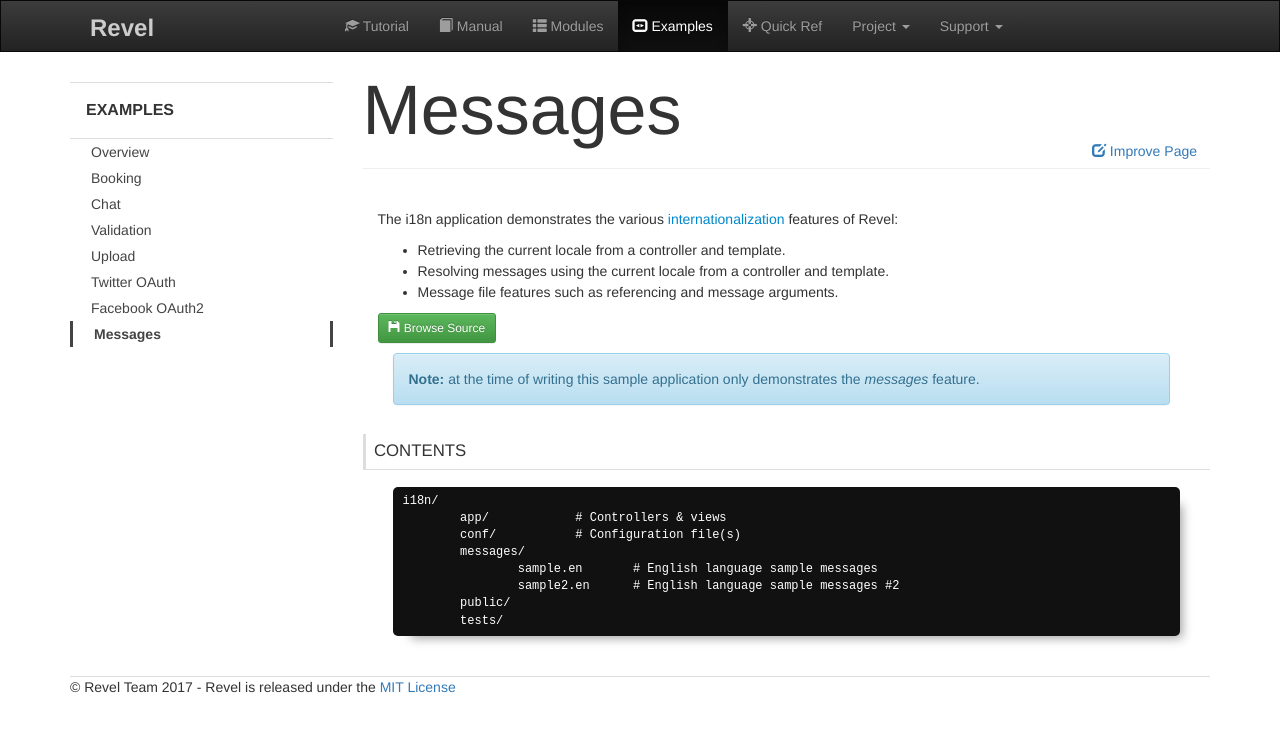
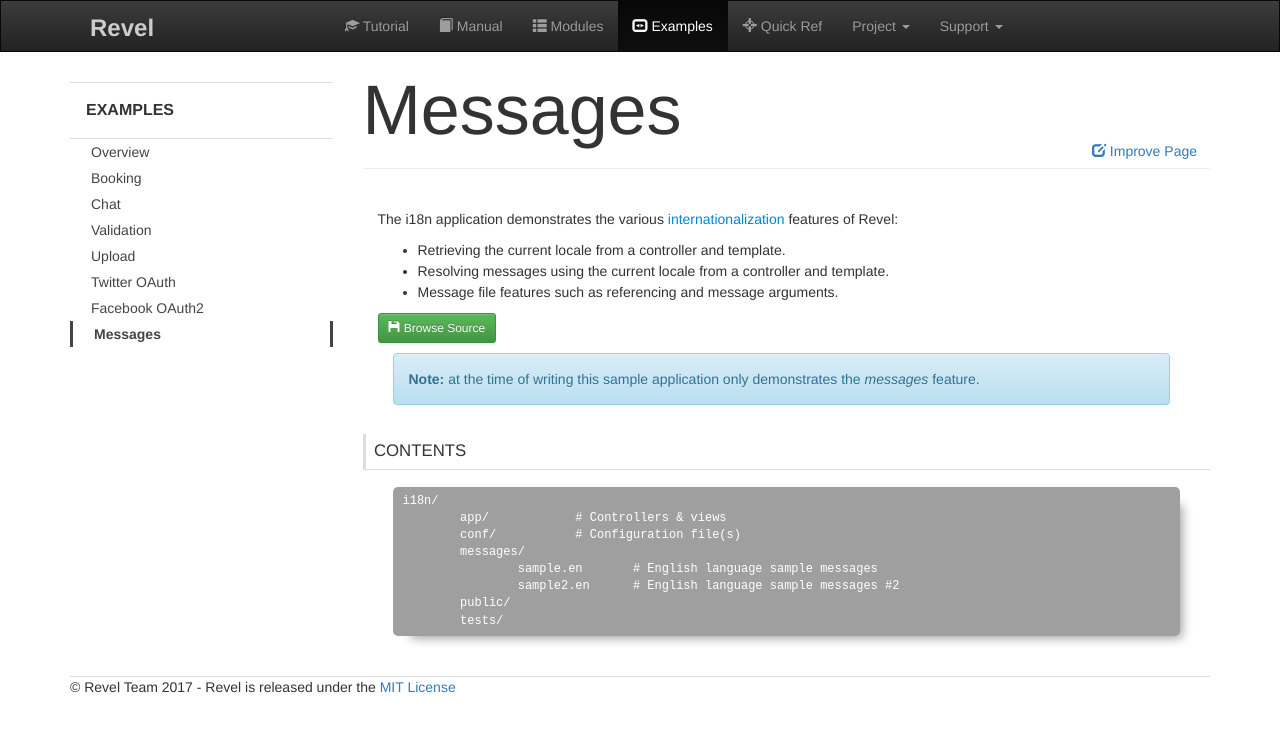
Before and after one commit to revel/revel.github.io, a Jekyll site: the page built from examples/messages.md, in a window 1280 px wide. Shown: the top 732 px of the page. Built offline with Jekyll 4.4.1, drawn with Linux system fonts in a browser that asks for light colours; nearby versions of some CDN libraries.

Commit message:
Lighten the background of the code blocks
 so blue text is legible

```diff
--- a/css/revel.17.css
+++ b/css/revel.17.css
@@ -249,7 +249,7 @@ li.dropdown-header {
     border: none;
     font-size: 12px;
     color: #fff;
-    background-color: #111;
+    background-color: #1116;
     box-shadow: 10px 10px 10px -8px rgba(158,158,158,1);
     margin: 10px 30px 10px 30px;
     border-radius: 5px;
```
